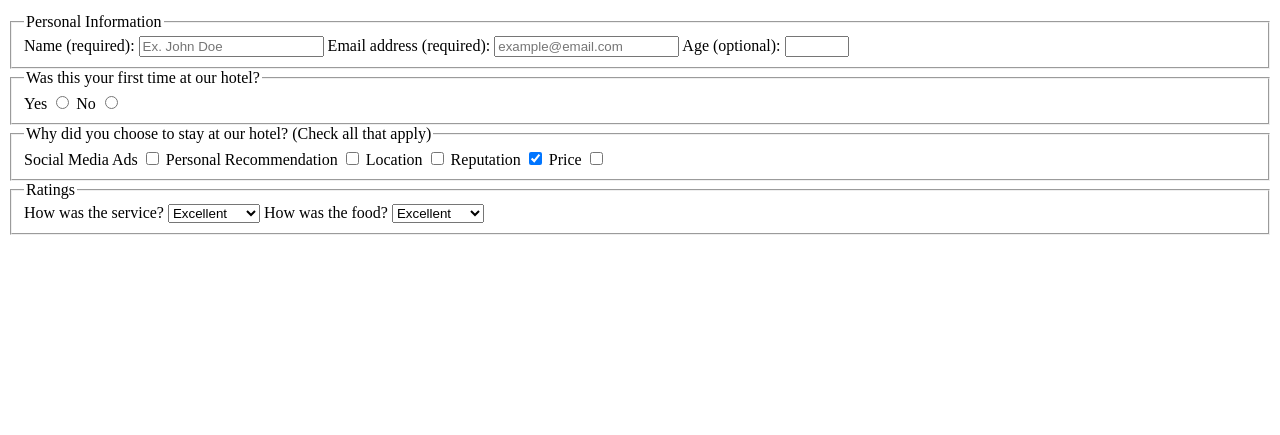
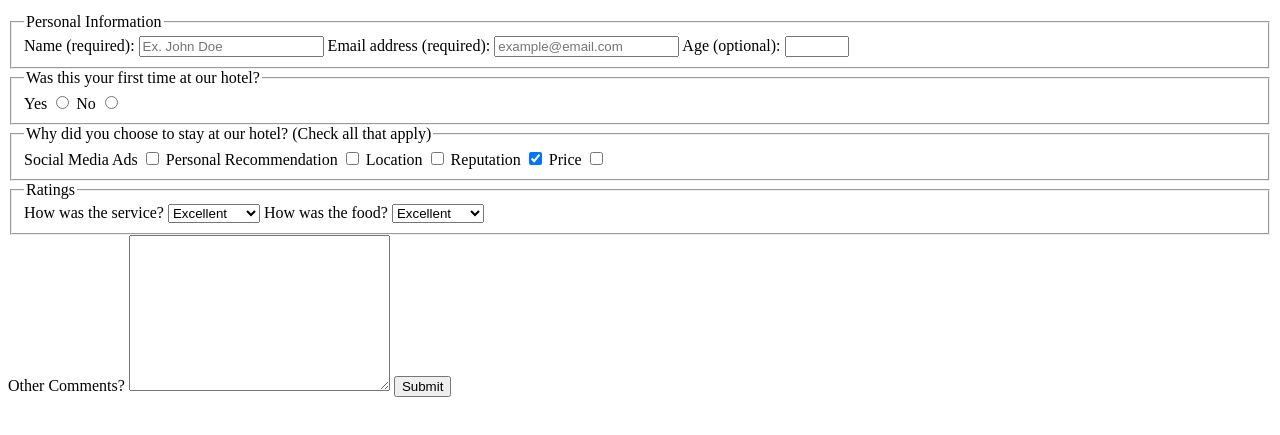
Before and after one commit to codewithSam025/feedback-form-page, a plain HTML site: page index.html in a window 1280 px wide. Shown: the part 101-536 px from the top of the page. Drawn offline with Linux system fonts and the light colour scheme.

Commit message:
Update index.html

```diff
--- a/index.html
+++ b/index.html
@@ -94,6 +94,10 @@
             <option selected value="excellent">Excellent</option>
           </select>
                 </fieldset>
+        <label for="comments">Other Comments?</label>
+        <textarea cols="30" rows="10" name="comments" id="comments"></textarea>
+        <button type="submit">Submit</button>
+
       </form>
     </main>
   </body>
```
